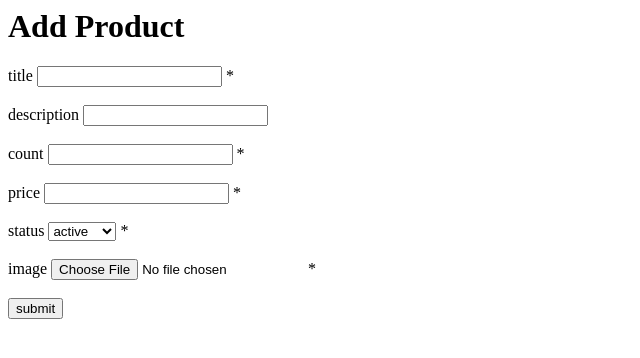
After one commit to MahmoudAbd0/Practicing, a PHP site: page /add_product.php in a window 1280 px wide. The commit adds this page. Shown: the top 358 px of the page, without its empty margins (0-640 px from the left). Run offline with PHP 8.4, Linux system fonts and the light colour scheme.

Commit message:
add product

```diff
--- /dev/null
+++ b/add_product.php
@@ -0,0 +1,119 @@
+<?php
+include "./db_connection.php";
+include "./helpers.php";
+
+$title = $description = "";
+$count = $price = $status = 0;
+$titleErr = $descriptionErr = $countErr = $priceErr = $statusErr = $imageErr = "";
+$error = 0;
+
+
+if ($_SERVER['REQUEST_METHOD'] == "POST") {
+
+    if (!empty($_POST['title'])) {
+        $title = secureInput($_POST['title']);
+        if (!ValidateOnlyLtrsAndSpcsAndNums($title)) {
+            $error = 1;
+            $titleErr = "Only Letters, Spaces And Numbers Are Allowed";
+        }
+    } else {
+        $error = 1;
+        $titleErr = "Title Is Required";
+    }
+
+    if (!empty($_POST['description'])) {
+        $description = secureInput($_POST['description']);
+        if (!ValidateOnlyLtrsAndSpcsAndNums($description)) {
+            $error = 1;
+            $descriptionErr = "Only Letters, Spaces And Numbers Are Allowed";
+        }
+    }
+    // var_dump((int)$_POST['count']);
+    if (isset($_POST['count'])) {
+
+        if ($count === '' || $count === null) {
+            $error = 1;
+            $countErr = "The field is required";
+        } else {
+            if (!is_int($count)) {
+                $error = 1;
+                $countErr = "Only Integers Are Allowed";
+            }
+            if ($count < 0) {
+                $error = 1;
+                $countErr = "Please Enter A Correct Value";
+            }
+        }
+    }
+
+
+    // } else {
+    //     $error = 1;
+    //     $countErr = "Count Is Required";
+    // }
+
+    if (!empty($_POST['price'])) {
+        $price = secureNumericInput($_POST['price']);
+        if (!is_numeric($price)) {
+            $error = 1;
+            $priceErr = "Only Numeric Values Are Allowed";
+        }
+        if ($price <= 0) {
+            $error = 1;
+            $priceErr = "Please Enter A Correct Value";
+        }
+    } else {
+        $error = 1;
+        $priceErr = "Price Is Required";
+    }
+
+    if ($_POST['status'] !== null && $_POST['status'] !== '') {
+        $status = secureNumericInput((int)$_POST['status']);
+        if (!in_array($status, [0, 1])) {
+            $error = 1;
+            $statusErr = "Please Enter A Correct Value";
+        }
+    } else {
+        $error = 1;
+        $statusErr = "Status Is Required";
+    }
+}
+?>
+
+
+
+
+
+
+<h1>Add Product</h1>
+<form action="" method="post">
+    <label for="title">title</label>
+    <input type="text" id="title" name="title">
+    <span>* <?php echo $titleErr ?></span>
+    <br><br>
+    <label for="description">description</label>
+    <input type="text" id="description" name="description">
+    <span> <?php echo $descriptionErr ?></span>
+    <br><br>
+    <label for="count">count</label>
+    <input type="number" id="count" name="count" step="1">
+    <span>* <?php echo $countErr ?></span>
+    <br><br>
+    <label for="price">price</label>
+    <input type="number" id="price" name="price" step="0.01">
+    <span>* <?php echo $priceErr ?></span>
+    <br><br>
+    <label for="status">status</label>
+    <select name="status" id="status">
+        <option value="1">active</option>
+        <option value="0">inactive</option>
+    </select>
+    <span>* <?php echo $statusErr ?></span>
+    <br><br>
+    <label for="image">image</label>
+    <input type="file" id="image" name="image">
+    <span>* <?php echo $imageErr ?></span>
+    <br><br>
+    <button type="submit">submit</button>
+
+</form>
--- a/helpers.php
+++ b/helpers.php
@@ -6,6 +6,15 @@ function secureInput($input)
     $input = stripslashes($input);
     $input = htmlspecialchars($input);
     return $input;
+}
+
+function secureNumericInput($input)
+{
+
+    $input = trim($input, "\t\n\r\x0B");
+    $input = stripslashes($input);
+    $input = htmlspecialchars($input);
+    return (int) $input;
 }
 
 
@@ -138,6 +147,14 @@ function ValidateOnlyLtrsAndSpcs($name)
 }
 
 
+function ValidateOnlyLtrsAndSpcsAndNums($name)
+{
+    return preg_match("/^[a-zA-Z-' 0-9]*$/",  $name);
+}
+
+
+
+
 function validateMimeType($imageExtension, $allowedMimes)
 {
     return in_array($imageExtension, $allowedMimes);
```
